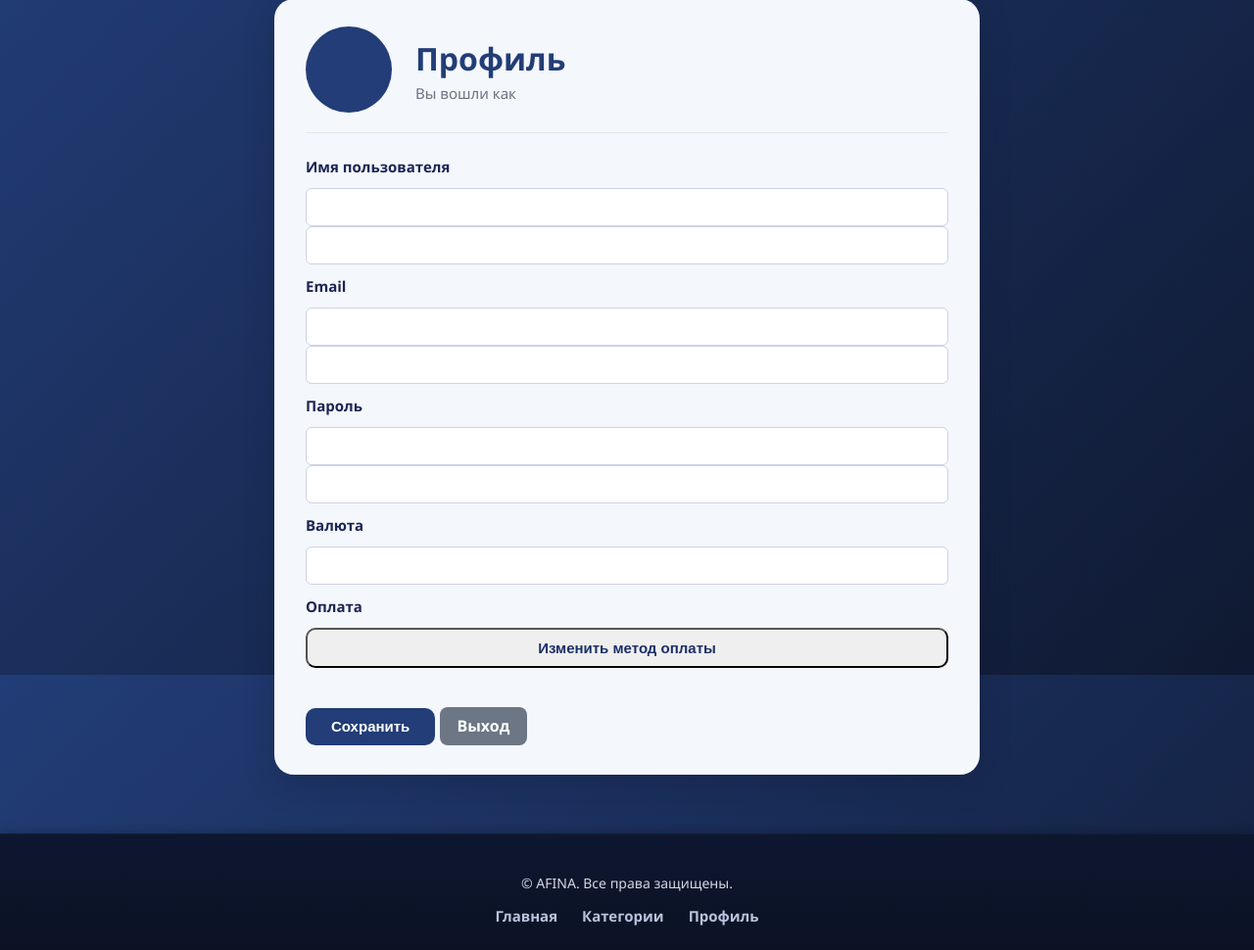
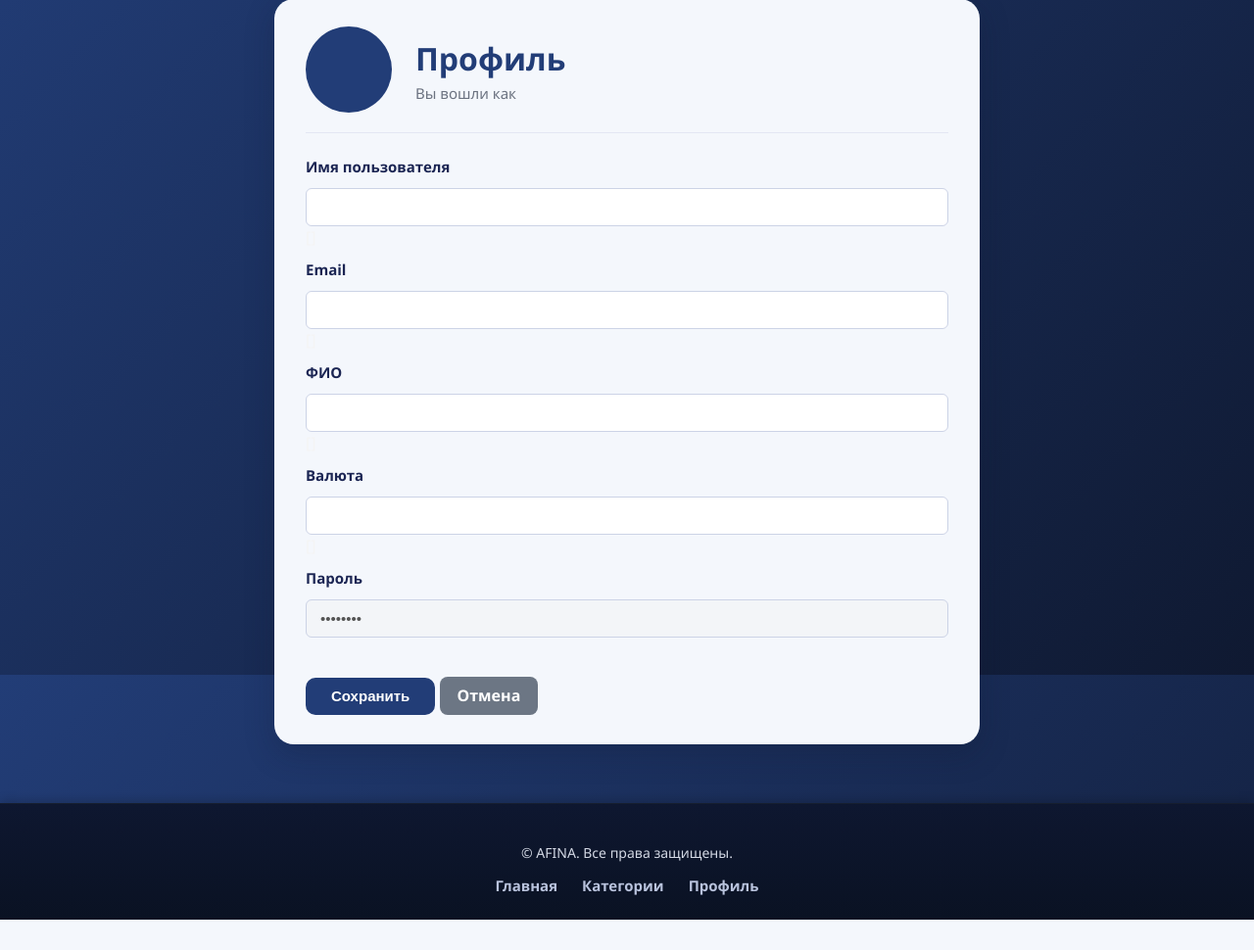
Before and after one commit to Someone1print/Afina, a Django app: template templates/profile_form.html in a window 1280 px wide. Shown: the part 111-1081 px from the top of the page at 98% size. After the commit the page ends 1050 px from the top, so only its background shows below. Run offline with Django 5.2, Linux system fonts and the light colour scheme; the template is opened without the code that fills it, so the values that code supplies are empty, except form fields; tables that the repository leaves empty hold one stand-in row (values such as "Sample post"); form fields are guessed from the names that the template uses.

Commit message:
repair profile

```diff
--- a/templates/profile_form.html
+++ b/templates/profile_form.html
@@ -9,7 +9,6 @@
 {% block content %}
 <section class="p-card p-card-edit">
 
-  <!-- Шапка, как в просмотре профиля -->
   <div class="p-head">
     <div class="p-avatar">{{ request.user.username|first|upper }}</div>
     <div>
@@ -31,45 +30,44 @@
 
     <!-- Имя пользователя -->
     <label class="p-label">Имя пользователя</label>
-    <div class="p-input">{{ form.username }}
-        <input type="text">
+    <div class="p-input">
+      {{ form.username }}
+      {{ form.username.errors }}
     </div>
 
     <!-- Email -->
     <label class="p-label">Email</label>
-    <div class="p-input">{{ form.email }}
-        <input type="text">
+    <div class="p-input">
+      {{ form.email }}
+      {{ form.email.errors }}
     </div>
 
-
-    <!-- Пароль -->
-    <label class="p-label">Пароль</label>
-    <div class="p-input p-pass-wrapper">
-        {{ form.password }}
-
-        <input type="password">
+    <!-- ФИО -->
+    <label class="p-label">ФИО</label>
+    <div class="p-input">
+      {{ form.full_name }}
+      {{ form.full_name.errors }}
     </div>
 
     <!-- Валюта -->
     <label class="p-label">Валюта</label>
-    <div class="p-input">{{ form.currency }}</div>
+    <div class="p-input">
+      {{ form.currency }}
+      {{ form.currency.errors }}
+    </div>
 
-    <!-- Оплата -->
-    <label class="p-label">Оплата</label>
-    <button class="p-pay-btn" type="button">Изменить метод оплаты</button>
+    <!-- Пароль (пока просто заглушка) -->
+    <label class="p-label">Пароль</label>
+    <div class="p-input p-pass-wrapper">
+      <input type="password" class="p-input-control" value="********" disabled>
+      <!-- потом можно сделать отдельную форму/страницу смены пароля -->
+    </div>
 
-    <!-- Кнопки -->
     <div class="p-actions mt-3">
-        <button type="submit" class="btn btn-primary">Сохранить</button>
-        <a href="{% url 'profile_view' %}" class="btn btn-secondary">Выход</a>
+      <button type="submit" class="btn btn-primary">Сохранить</button>
+      <a href="{% url 'profile_view' %}" class="btn btn-secondary">Отмена</a>
     </div>
-</form>
+  </form>
 
 </section>
-<script>
-function togglePass() {
-    let input = document.getElementById("id_password");
-    input.type = (input.type === "password") ? "text" : "password";
-}
-</script>
 {% endblock %}
```
Also changed, not shown: afina/forms.py (+13 -2 lines), afina/models.py (+12 -1 lines), afina/views.py (+28 -5 lines).
